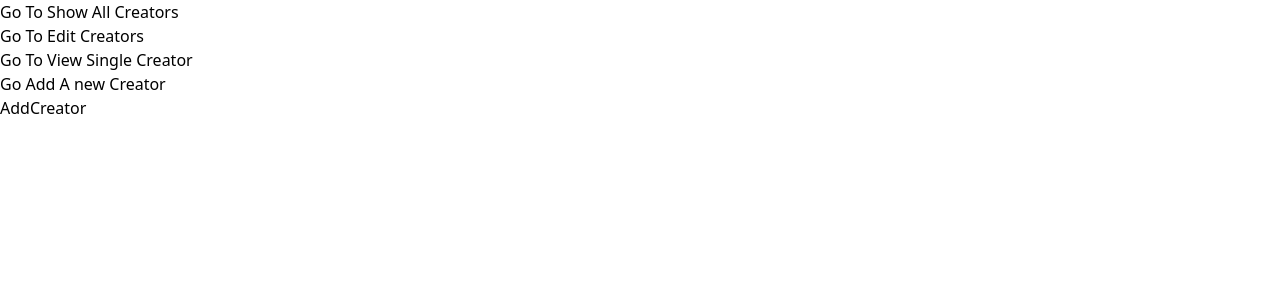
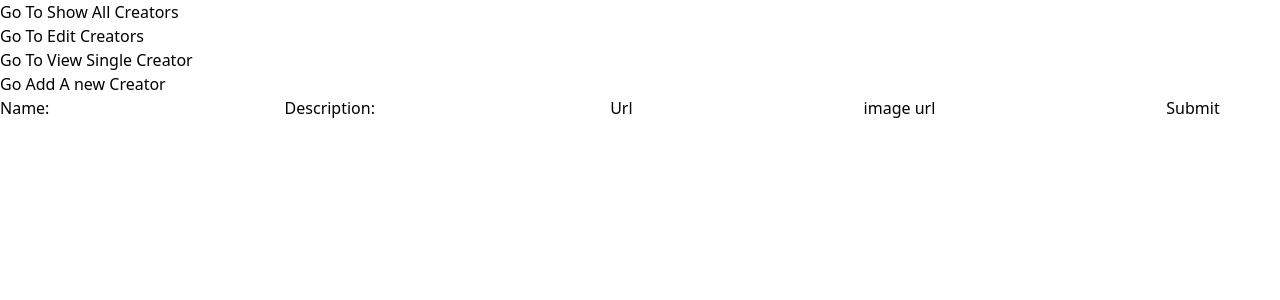
Before and after one commit to kinglaine/creatorverse, a React (Vite) app: page /add in a window 1280 px wide. Shown: the top 300 px of the page. Built offline with nearby package versions, Linux system fonts and the light colour scheme.

Commit message:
featL able to add content creator in creator table

```diff
--- a/src/pages/AddCreator.jsx
+++ b/src/pages/AddCreator.jsx
@@ -1,8 +1,59 @@
 //page to allow the user to add a new content creator
-import React from 'react'
+import React, {useState} from 'react'
+import {supabase} from '../client'
+export default function AddCreator() {
+  const [formData, setFormData] = useState({
+    name: '',
+    description: '',
+    url: '',
+    imageUrl: ''
+  });
 
-export default function AddCreator() {
+  const insertRowInCreatorTable = async () => {
+    const { data, error } = await supabase
+    .from('creators')
+    .insert([
+      {name: formData.name, url: formData.url, description: formData.description, imageURL: formData.imageUrl},
+    ])
+    .select();
+    if(error){
+      console.log("An Error occured while inserting")
+    }else{
+      console.log("Insertion was a success", data)
+    }
+
+  }
+
+  const handleChange = (e) => {
+    const {name, value} = e.target;
+    setFormData((prevFormData) => ({
+      ...prevFormData,
+      [name]: value
+    }))
+  }
+   // Handle form submission here
+  const handleSubmit = (e) => {
+    e.preventDefault();
+    insertRowInCreatorTable();
+    console.log('name:', formData.name);
+    console.log('url:', formData.url);
+    console.log('description:', formData.description);
+    console.log('imageUrl:', formData.imageUrl);
+  };
+
   return (
-    <div>AddCreator</div>
+    <div>
+      <form onSubmit={handleSubmit}>
+        <label>Name: </label>
+        <input type='text' name='name' value={formData.name} onChange={handleChange} required></input>
+        <label>Description: </label>
+        <input type= 'text' name='description' value={formData.description} onChange={handleChange} ></input>
+        <label>Url</label>
+        <input type='text' name='url' value={formData.url} onChange={handleChange} ></input>
+        <label>image url</label>
+        <input type='text' name='imageUrl' value={formData.imageUrl} onChange={handleChange} ></input>
+        <button type='submit'>Submit</button>
+      </form>
+    </div>
   )
 }
```
